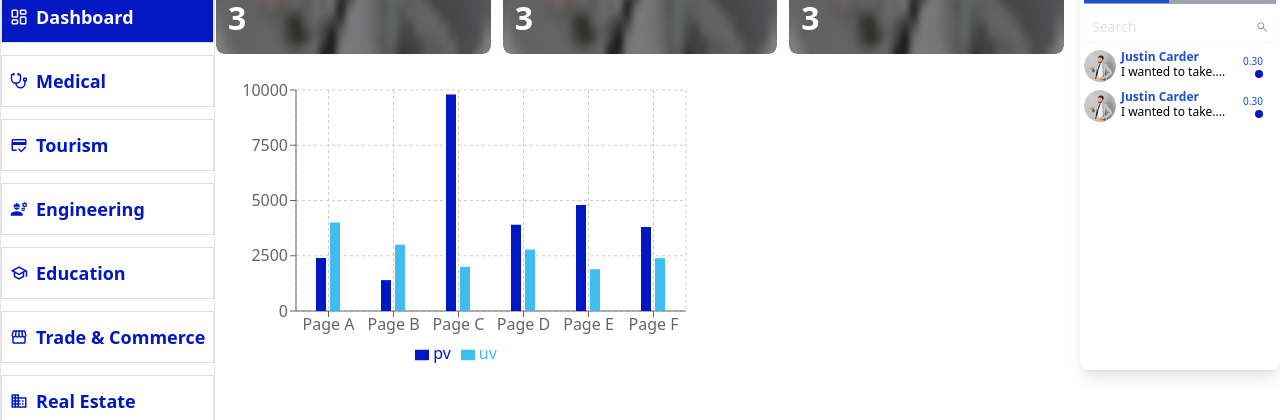
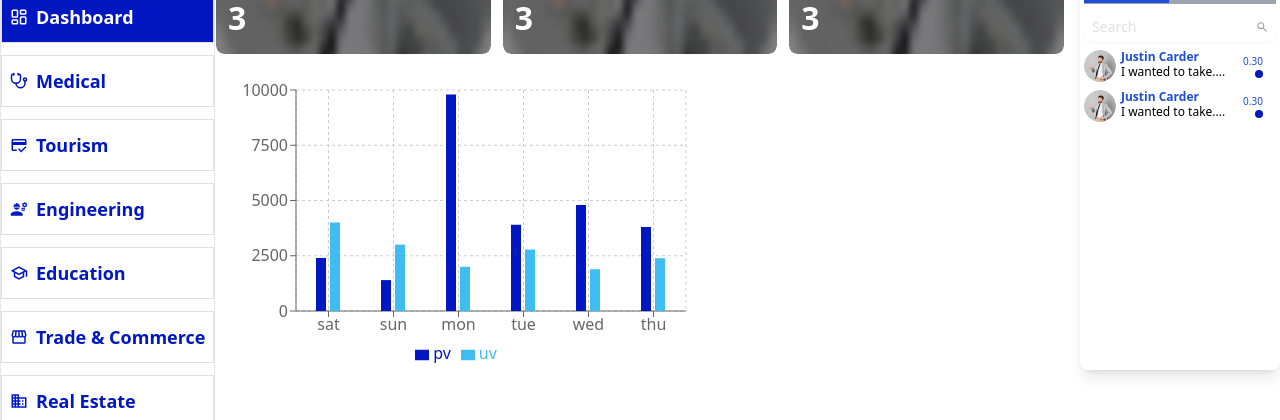
Before and after one commit to montaser77789/MB-WAY, a React (Vite) app: page /medical in a window 1280 px wide. Shown: the part 146-566 px from the top of the page. Built offline with nearby package versions, Linux system fonts and the light colour scheme.

Commit message:
add chart

```diff
--- a/src/pages/MedicalSection/Medical.tsx
+++ b/src/pages/MedicalSection/Medical.tsx
@@ -11,12 +11,12 @@ import {
 import backgroundImage from "../../assets/Ellipse 38.png";
 
 const chartData = [
-  { name: "Page A", uv: 4000, pv: 2400, amt: 2400 },
-  { name: "Page B", uv: 3000, pv: 1398, amt: 2210 },
-  { name: "Page C", uv: 2000, pv: 9800, amt: 2290 },
-  { name: "Page D", uv: 2780, pv: 3908, amt: 2000 },
-  { name: "Page E", uv: 1890, pv: 4800, amt: 2181 },
-  { name: "Page F", uv: 2390, pv: 3800, amt: 2500 },
+  { name: "sat",    uv: 4000, pv: 2400, amt: 2400 },
+  { name: "sun", uv: 3000, pv: 1398, amt: 2210 },
+  { name: "mon", uv: 2000, pv: 9800, amt: 2290 },
+  { name: "tue", uv: 2780, pv: 3908, amt: 2000 },
+  { name: "wed", uv: 1890, pv: 4800, amt: 2181 },
+  { name: "thu", uv: 2390, pv: 3800, amt: 2500 },
 ];
 
 const Medical = () => {
```
